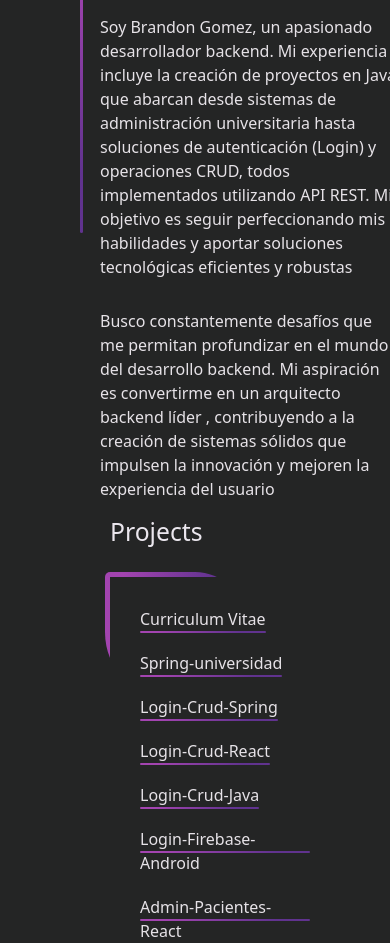
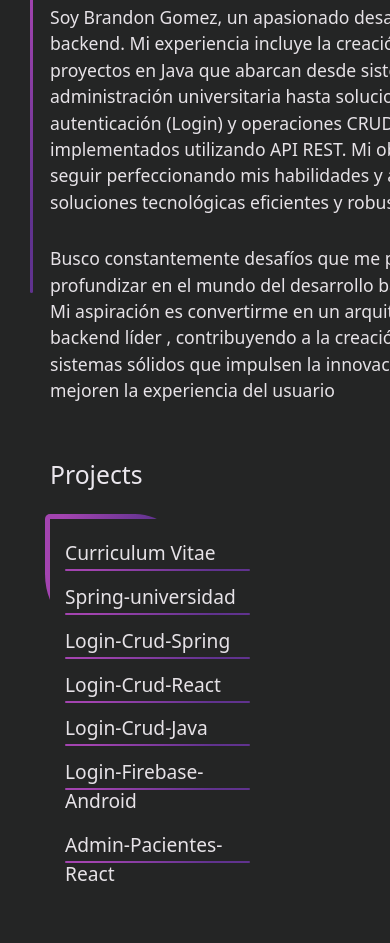
Before and after one commit to Will1184/Portafolio, a website: page index.html in a window 390 px wide. Shown: the part 206-1149 px from the top of the page. After the commit the page ends 1120 px from the top, so only its background shows below. Drawn offline with nearby package versions, Linux system fonts and the light colour scheme; files whose address does not match are found by name.

Commit message:
fix: se arregla la visualizacion responsive

```diff
--- a/css/style.css
+++ b/css/style.css
@@ -48,7 +48,7 @@ body{
     border-bottom-left-radius: 100px;
     top: 0;
     right: 0;
-    transform: translate(-90px,220px);
+    transform: translate(-20%,55%);
 }
 header{
     margin:0 0 60px 0 ;
@@ -103,10 +103,12 @@ main{
 .info-project h1{
     color: var(--colorTextH1);
     margin-top: 50px;
+    font-size: 2.5em;
 }
 .info-details{
     color: var(--colorText1);
     margin-top: 40px;
+    font-size: 1.24em;
 }
 .info-tecnologies{
     color: var(--colorText2);
@@ -144,7 +146,7 @@ main{
 .projects-list-items{
     background-color: var(--colorBackground);
     height: 310px;
-    margin: 30px 0 0 0;
+    margin: 20px 0 0 0;
     position: relative;
     z-index: 1;
 }
@@ -165,7 +167,7 @@ main{
 .projects-list-ul{
     background-color: var(--colorBackground);
     height: 310px;
-    padding: 10px 0px 10px 30px;
+    padding: 5px 0px 10px 30px;
     width: 200px;
 }
 .projects-list{
@@ -173,10 +175,11 @@ main{
     color: var(--colorText1);
     display: inline-block;
     list-style: none;
-    margin: 20px 0 0 0;
+    margin: 15px 0 0 0;
     position: relative;
     z-index: 1;
     transition: 0.2s;
+    font-size: 1.1em;
 }
 .projects-list::before {
     background: linear-gradient(90deg, rgba(212,80,230,0.7231267507002801) 13%, rgba(102,52,153,0.908000700280112) 80%);
@@ -243,213 +246,432 @@ main{
 footer{
     display: none;
 }
-  @media only screen and (max-width: 1100px) {
 
+
+@media only screen and (max-width: 1440px){
+    body{
+        width: 1440;
+        height: auto;
+    }
+    .container{
+        width: auto;
+        height: auto;
+        margin: 20px 10px 0 15px;
+    }
+    .container::before,
     .container::after{
-        background: none;
-        width: 0;
-        height: 0;
+        width: 300px;
+        height: 300px;
     }
-}
-  @media only screen and (max-width: 1000px) {
-    .container{
-        width: 1000px;
-        margin: 15px 50px 0 60px ;
-        padding: 25px 0 0 0;
+    .container::before{
+        border-top-left-radius: 30px;
+        border-top-right-radius: 100px;
+        border-bottom-left-radius: 100px;
+        transform: translate(0px,5px);
+    }
+    .container::after{
+        display: none;
+        border-bottom-right-radius:20px;
+        border-top-right-radius: 20px;
+        border-bottom-left-radius: 20px;
+    }
+    header{
+        width: 1300px;
+    }
+    main{
+        width: auto;
+        flex-direction: row;
+        padding: 0 30px 0 50px;
+    }
+    .info-project{
+       width: auto;
+    }
+    .info-project h1{
+        width: 400px;
+        font-size: 2.5em;
+    }
+    .info-details{
+        width: auto;
+        margin-top: 20px;
+        font-size: 1.4em;
+    }
+    .projects{
+        width: auto;
+        height: auto;
+        margin: 0 0 0 3%  ;
+    }
+    .projects-list-items{
+        height: auto;
+        width: auto;
+    }
+     .projects-list:before{
+        transform: translate(0px,30px);
+    }
+    .projects-list-ul{
+        height: auto;
+        display: flex;
+        flex-direction: column;
+
+    }
+    .projects-list{
+        font-size: 1.3em;
     }
 
+}
+
+@media only screen and (max-width: 1342px){
+    body{
+        width: auto;
+        height: auto;
+    }
+    .container{
+        width: auto;
+        height: auto;
+        margin: 20px 10px 0 15px;
+    }
+    .container::before,
+    .container::after{
+        width: 300px;
+        height: 300px;
+    }
+    .container::before{
+        border-top-left-radius: 30px;
+        border-top-right-radius: 100px;
+        border-bottom-left-radius: 100px;
+        transform: translate(0px,5px);
+    }
+    .container::after{
+        display: none;
+        border-bottom-right-radius:20px;
+        border-top-right-radius: 20px;
+        border-bottom-left-radius: 20px;
+    }
+    header{
+        width: auto;
+    }
+    main{
+        width: auto;
+        flex-direction: row;
+        padding: 0 20px 0 10px;
+    }
+    .info-project{
+       width: auto;
+    }
+    .info-project h1{
+        width: 400px;
+        font-size: 2.4em;
+    }
+    .info-details{
+        width: auto;
+        margin-top: 20px;
+        font-size: 1.1em;
+    }
+    .projects{
+        width: auto;
+        height: auto;
+        margin: 0 0 0 3%  ;
+    }
+    .projects-list-items{
+        height: auto;
+        width: auto;
+    }
+     .projects-list:before{
+        transform: translate(0px,30px);
+    }
+    .projects-list-ul{
+        height: auto;
+        display: flex;
+        flex-direction: column;
+
+    }
+    .projects-list{
+        font-size: 1.15em;
+    }
+
+}
+
+@media only screen and (max-width: 1000px){
+    body{
+        width: 1000px;
+        height: auto;
+    }
+    .container{
+        width: 900px;
+        height: auto;
+        margin: 20px 10px 0 25px;
+    }
+    .container::before,
+    .container::after{
+        width: 300px;
+        height: 300px;
+    }
+    .container::before{
+        border-top-left-radius: 30px;
+        border-top-right-radius: 100px;
+        border-bottom-left-radius: 100px;
+        transform: translate(5px,5px);
+    }
+    .container::after{
+        display: none;
+    }
+    header{
+        width: 800px;
+        margin: 0 10px 50px 0;
+        margin-bottom: 50px;
+    }
+    main{
+        width: auto;
+        padding: 0 30px 0 40px;
+    }
+    .info-project{
+       width: 600px;
+    }
+    .info-project::after{
+        height: 350px;
+    }
+    .info-project h1{
+        width: 400px;
+        font-size: 2.4em;
+    }
+    .info-details{
+        width: auto;
+        margin-top: 20px;
+        font-size: 1.1em;
+    }
+    .projects{
+        width: auto;
+        margin:0 0 0 100px;
+    }
+    .projects-list-items{
+        height: auto;
+        width: auto;
+        margin: 30px 0 0 0  ;
+    }
+     .projects-list:before{
+        transform: translate(0px,30px);
+    }
+    .projects-list-ul{
+        height: auto;
+        display: flex;
+        flex-direction: column;
+    }
+    .projects-list{
+        font-size: 1.2em;
+    }
+
+}
+
+
+@media only screen and (max-width: 700px){
+    body{
+        width: 700px;
+        height: auto;
+    }
+    .container{
+        width: 600px;
+        height: auto;
+        margin: 20px ;
+    }
+    .container::before,
+    .container::after{
+        width: 200px;
+        height: 200px;
+    }
     .container::before{
         border-top-left-radius: 20px;
         border-top-right-radius: 20px;
         border-bottom-left-radius: 20px;
-        height: 200px;
-        transform: translate(40px,0px);
-        width: 200px;
+        transform: translate(5px,5px);
     }
     .container::after{
-        background: none;
-        width: 0;
-        height: 0;
+        display: none;
+        border-bottom-right-radius:20px;
+        border-top-right-radius: 20px;
+        border-bottom-left-radius: 20px;
+        transform: translate(-120px,950px);
     }
     header{
-        width: 700px;
-        margin: 0 0 50px 0;
+        width: 500px ;
+        margin: 0 20px 20px 0;
     }
     main{
-        flex-direction: row;
-        padding: 0 10px 0 40px;
-        width: 800px;
+        width: auto;
+        flex-direction: column;
+        padding: 0 10px 0 10px;
     }
     .info-project{
+       width: auto;
+       height: auto;
+       margin-bottom: 40px;
+    }
+    .info-project h1{
+        width: auto;
+        font-size: 2.4em;
+    }
+    .info-details{
+        margin-top: 20px;
+        font-size: 1.1em;
+    }
+    .projects{
+        width: auto;
+        height: auto;
+        margin: 0;
+    }
+    .projects-list-items{
+        height: auto;
+        width: auto;
+    }
+     .projects-list:before{
+        transform: translate(0px,30px);
+    }
+    .projects-list-ul{
+        height: auto;
+        display: flex;
+        flex-direction: column;
+
+    }
+    .projects-list{
+        font-size: 1.15em;
+    }
+
+}
+
+
+@media only screen and (max-width: 500px){
+    body{
         width: 500px;
     }
-    .links{
-        margin-bottom: 20px;
+    .container{
+        width: 500px;
+        height: auto;
+        margin: 10px ;
     }
-    .projects{
-        margin: 0 0 30px 30px;
-        height: 400px;
+    .container::before,
+    .container::after{
+        width: 150px;
+        height: 150px;
     }
-}
-  @media only screen and (max-width: 800px) {
-    .container{
-        width: 700px;
-        margin: 15px 0 0 20px ;
-        padding: 25px 0 0 0;
-    }
-
     .container::before{
         border-top-left-radius: 20px;
         border-top-right-radius: 20px;
         border-bottom-left-radius: 20px;
-        height: 200px;
         transform: translate(0px,0px);
-        width: 200px;
     }
     .container::after{
-        background: none;
-        width: 0;
-        height: 0;
+        display: none;
     }
     header{
-        width: 500px;
-        margin: 0 0 0 0;
+        width: 400px;
+        margin: 0 ;
     }
     main{
+        width: auto;
         flex-direction: column;
-        padding: 0 60px 0 80px;
-        width: 600px;
+        padding: 0;
     }
     .info-project{
-        width: 500px;
-        height: 500px;
+       width: auto;
+       height: auto;
+       margin-bottom: 40px;
     }
-    .links{
-        margin-bottom: 20px;
+    .info-project h1{
+        width: auto;
+        font-size: 2.4em;
+    }
+    .info-details{
+        margin-top: 20px;
+        font-size: 1.1em;
     }
     .projects{
-        margin: 0 0 30px 10px;
-        height: 400px;
+        width: auto;
+        height: auto;
+        margin: 0;
     }
-}
-@media only screen and (max-width: 600px) {
-    .container{
-        width: 600px;
-        margin: 15px 0 0 20px ;
-        padding: 25px 0 0 0;
+    .projects-list-items{
+        height: auto;
+        width: auto;
+    }
+     .projects-list:before{
+        transform: translate(0px,30px);
+    }
+    .projects-list-ul{
+        height: auto;
+        display: flex;
+        padding-left: 15px;
+        flex-direction: column;
+
+    }
+    .projects-list{
+        font-size: 1.2em;
     }
 
+
+}
+@media only screen and (max-width: 300px){
+    body{
+        width: 300px;
+    }
+    .container{
+        width: 300px;
+        height: auto;
+        margin: 10px ;
+    }
+    .container::before,
+    .container::after{
+        width: 150px;
+        height: 150px;
+    }
     .container::before{
         border-top-left-radius: 20px;
         border-top-right-radius: 20px;
         border-bottom-left-radius: 20px;
-        height: 200px;
         transform: translate(0px,0px);
-        width: 200px;
     }
     .container::after{
-        background: none;
-        width: 0;
-        height: 0;
-    }
-    header{
-        width: 400px;
-        margin: 0 0 0 0;
-    }
-    main{
-        flex-direction: column;
-        padding: 0 20px 0 70px;
-        width: 500px;
-    }
-    .info-project{
-        width: 360px;
-        height: 600px;
-    }
-    .links{
-        margin-bottom: 20px;
-    }
-    .projects{
-        margin: 0 0 30px 10px;
-        height: 400px;
-    }
-}
-  @media only screen and (max-width: 500px) {
-    .container{
-        width: 500px;
-        margin: 15px 0 0 20px ;
-        padding: 25px 0 0 0;
-    }
-
-    .container::before{
-        border-top-left-radius: 20px;
-        border-top-right-radius: 20px;
-        border-bottom-left-radius: 20px;
-        height: 200px;
-        transform: translate(0px,0px);
-        width: 200px;
-    }
-    .container::after{
-        background: none;
-        width: 0;
-        height: 0;
-    }
-    header{
-        width: 400px;
-        margin: 0 0 0 0;
-    }
-    main{
-        flex-direction: column;
-        padding: 0 10px 0 80px;
-        width: 500px;
-        height: 600px;
-    }
-    .info-project{
-        width: 300px;
-        height: 900px;
-    }
-    .links{
-        margin-bottom: 20px;
-    }
-    .projects{
-        margin: 0 0 40px 10px;
-        height: 400px;
-    }
-}
-@media only screen and (max-width: 300px){
-    .container{
-        width: 300px;
-        margin: 15px 0 0 20px ;
-        padding: 5px 0 0 0;
-    }
-
-    .container::before{
-        background: none;
-        width: 0;
-        height: 0;
-    }
-    .container::after{
-        background: none;
-        width: 0;
-        height: 0;
+        display: none;
     }
     header{
         width: 200px;
-        margin: 0 0 0 0;
+        margin: 0 ;
     }
     main{
+        width: auto;
         flex-direction: column;
-        padding: 0 0 0 20px;
-        width: 300px;
+        padding: 0;
     }
     .info-project{
-        width: 250px;
-        height: 700px;
+       width: auto;
+       height: auto;
+       margin-bottom: 40px;
     }
-    .links{
-        margin-bottom: 20px;
+    .info-project h1{
+        width: auto;
+        font-size: 2.1em;
+    }
+    .info-details{
+        margin-top: 20px;
+        font-size: 1.1em;
     }
     .projects{
-        margin: 0 0 30px 10px;
-        height: 400px;
+        width: auto;
+        height: auto;
+        margin: 0 200px 0 0;
+    }
+    .projects-list-items{
+        height: auto;
+        width: auto;
+    }
+     .projects-list:before{
+        transform: translate(0px,30px);
+    }
+    .projects-list-ul{
+        height: auto;
+        display: flex;
+        padding-left: 15px;
+        flex-direction: column;
+
+    }
+    .projects-list{
+        font-size: 1.2em;
     }
 }
```
